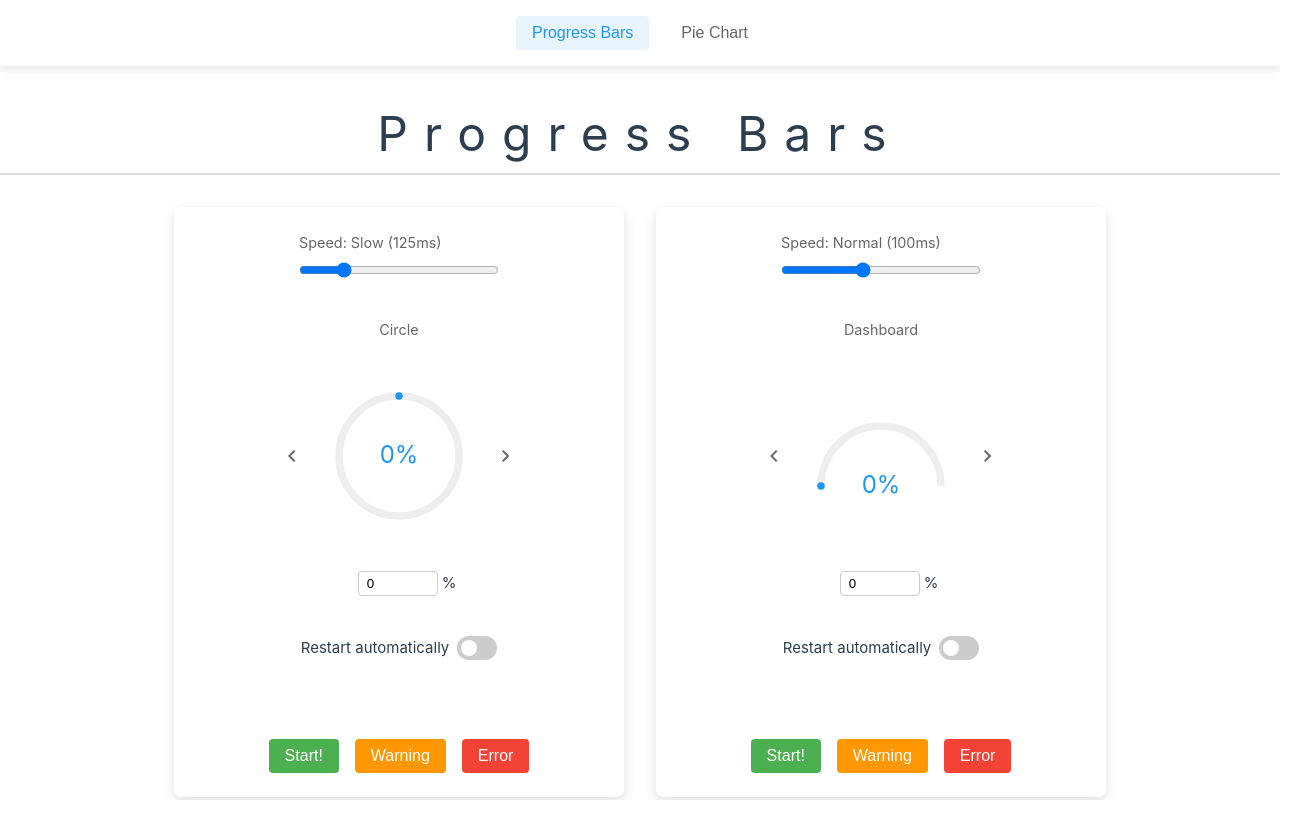
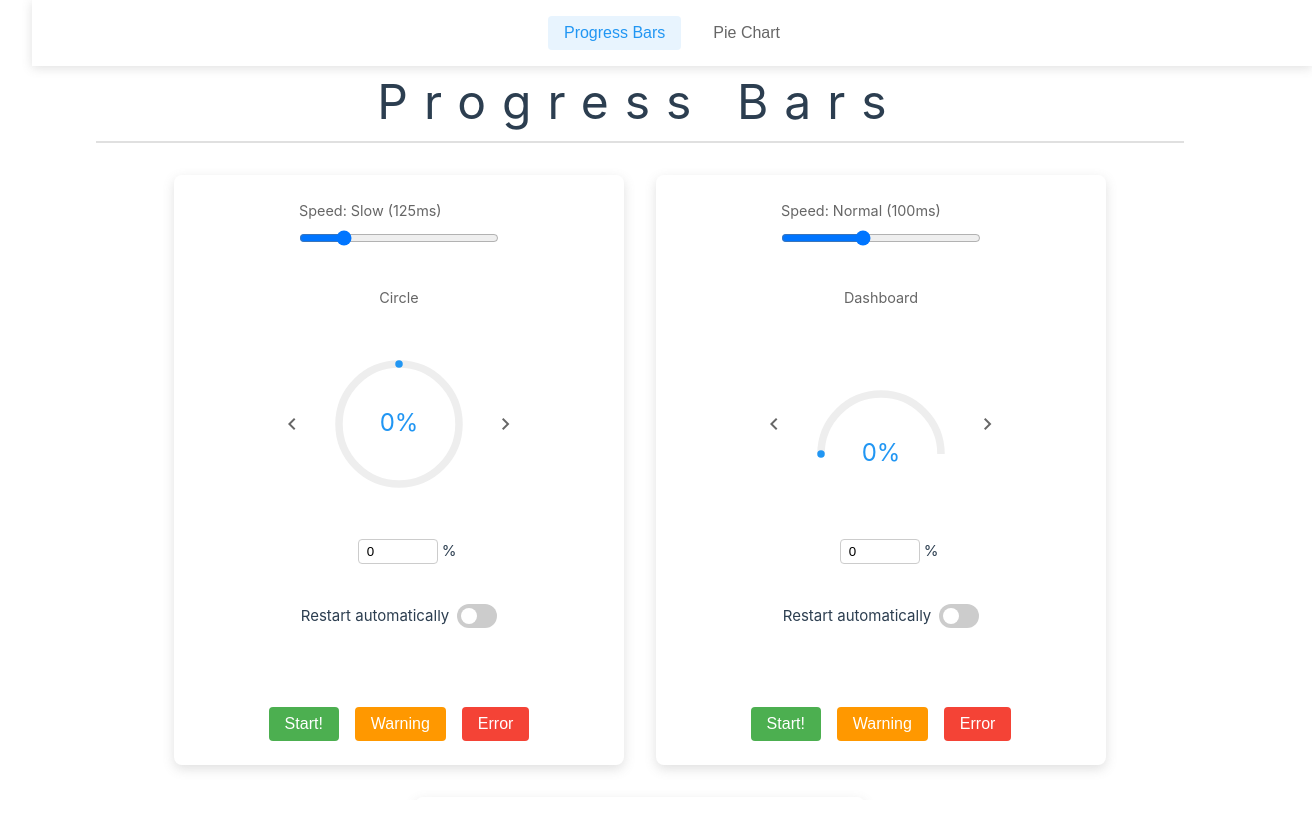
Before and after one commit to Vrolok15/test-vue-progress-bars, a Vue app in the folder test-vue/: page /progress in a window 1280 px wide. Shown: the whole page, 1312 px wide, since content can reach past the window. Built offline with nearby package versions, Linux system fonts and the light colour scheme; the HTML template or start-up script is replaced by a standard one.

Commit message:
Removed scroll bars and debug log

```diff
--- a/test-vue/src/App.vue
+++ b/test-vue/src/App.vue
@@ -11,26 +11,11 @@
   route.path === '/progress' ? 'slide-right' : 'slide-left'
 )
 
-// Debug transition events
-const onBeforeEnter = (el: Element) => {
-  console.log(`🟢 Before Enter: ${route.path}, transition: ${transitionName.value}`)
-}
-
-const onEnter = (el: Element) => {
-  console.log(`✅ Enter: ${route.path}, transition: ${transitionName.value}`)
-}
-
-const onBeforeLeave = (el: Element) => {
-  console.log(`🔴 Before Leave: ${route.path}, transition: ${transitionName.value}`)
+const onBeforeLeave = () => {
   isTransitioning.value = true
 }
 
-const onLeave = (el: Element) => {
-  console.log(`❌ Leave: ${route.path}, transition: ${transitionName.value}`)
-}
-
 const onAfterLeave = () => {
-  console.log(`⚫ After Leave: ${route.path}, transition: ${transitionName.value}`)
   isTransitioning.value = false
 }
 
@@ -60,10 +45,7 @@
         <transition
           :name="transitionName"
           mode="out-in"
-          @before-enter="onBeforeEnter"
-          @enter="onEnter"
           @before-leave="onBeforeLeave"
-          @leave="onLeave"
           @after-leave="onAfterLeave"
         >
           <component
@@ -79,6 +61,20 @@
 <style>
 @import './assets/variables.css';
 
+/* Hide scrollbars but keep functionality */
+html {
+  scrollbar-width: none; /* Firefox */
+  -ms-overflow-style: none; /* IE and Edge */
+}
+
+html::-webkit-scrollbar {
+  display: none; /* Chrome, Safari, Opera */
+}
+
+body {
+  margin: 0;
+  overflow-x: hidden;
+}
 
 h1 {
   border-bottom: 2px solid var(--color-shadow);
@@ -86,7 +82,7 @@
   margin-bottom: 2rem;
   letter-spacing: 1rem;
   font-size: 3rem;
-  width: 100vw;
+  width: 100%;
 }
 
 #app {
@@ -94,7 +90,7 @@
   flex-direction: column;
   height: 100vh;
   min-width: 100%;
-  padding: 1rem 0;
+  overflow: hidden; /* Added to prevent scrollbars */
 }
 
 .nav-menu {
```
